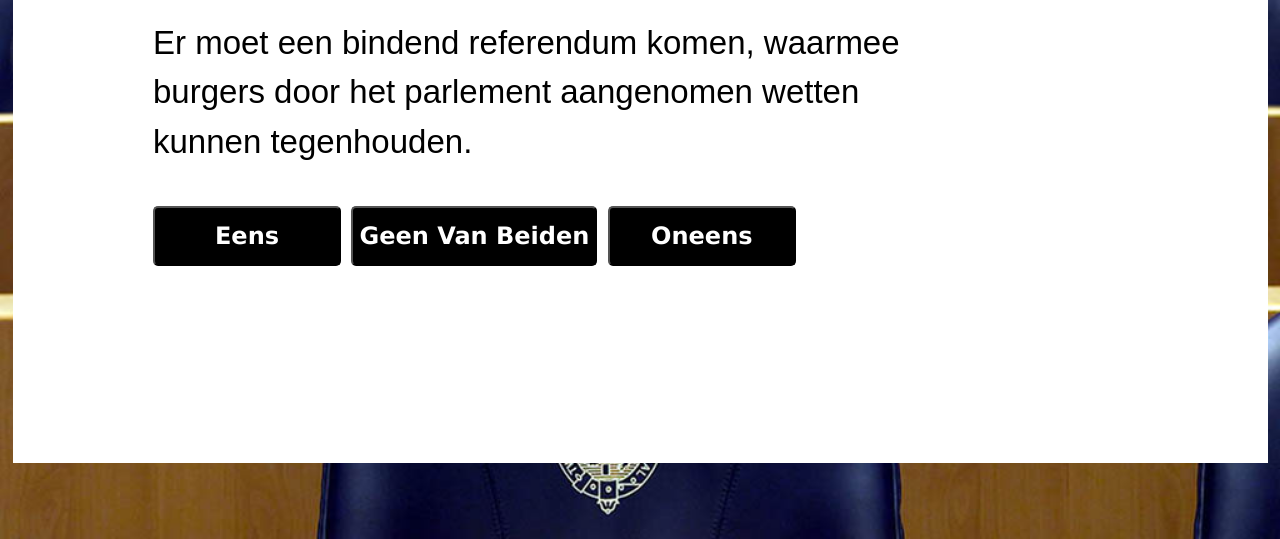
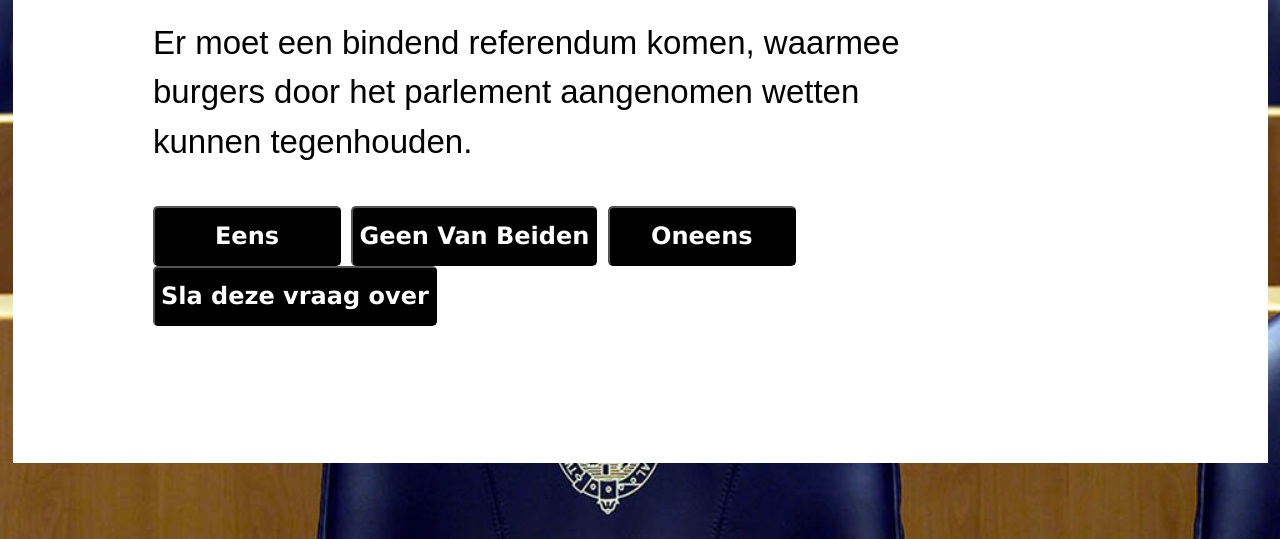
Before and after one commit to EduardWilleAO/Front-End-Challange, a plain HTML site: page index.html in a window 1280 px wide. Both pictures are taken after a click on the button "Start!". Shown: the part 261-800 px from the top of the page. Drawn offline with nearby package versions, Linux system fonts and the light colour scheme.

Commit message:
Saving answers in array
I added a new array in which the answers are kept/stored.

Also changed the prepare render up a small bit,
I made it so now all the buttons have their individual input (needed to get the original answers into the answerArray) and the prepareRender doesnt have any array editing anymore.

Finally I started on a skip button which is not done yet (the styling isnt done altough the functionality works (pressumably)).

```diff
--- a/css/stylesheet.css
+++ b/css/stylesheet.css
@@ -7,7 +7,6 @@ body {
   background-repeat: no-repeat;
   background-size: cover;
 }
-
 #content {
     display: block;
     background: white;
@@ -21,29 +20,22 @@ body {
     transform: translateY(-50%);
 }
 
-#toggleQuestions, #toggleEndContainer {
-    display: none;
-}
-
 #statement_wrapper {
     max-width: 815px;
     padding: 0em 1em 0 1em;
     margin: 0 10%;
 }
-
 #statement_actions {
     max-width: 815px;
     padding: 0em 1em 0 1em;
     margin: 0 10%;
 }
-
 #statement_title {
     font-size: 33px;
     color: #01B4DC;
     font-family: 'Arial';
     font-weight: bold;
 }
-
 #statement_description {
     font-family: 'Arial';
     margin-bottom: 1em;
@@ -83,6 +75,9 @@ body {
    transition: ease-in-out 0.2s;
 }
 
+#toggleQuestions, #toggleEndContainer {
+    display: none;
+}
 #toggleQuestionsContainer {
     position: relative;
     text-align: center;
--- a/js/init.js
+++ b/js/init.js
@@ -1,25 +1,40 @@
 questionCounter = 0;
 count = 0;
 
-// Initialize function to create the buttons
-// Only run once, otherwise add to render function and clear statement_actions in clear();
+answerArray = [];
+
+// init function and the render that creates the page content
 function init_buttons() {
     var buttonContainer = document.getElementById("statement_actions");
 
     var buttonEens = document.createElement("button");
     var buttonGeenVanBeiden = document.createElement("button");
     var buttonOneens = document.createElement("button");
+    var buttonSkip = document.createElement("button");
 
     buttonEens.setAttribute("class", "btn-answer");
     buttonGeenVanBeiden.setAttribute("class", "btn-answer");
     buttonOneens.setAttribute("class", "btn-answer");
+    buttonSkip.setAttribute("class", "btn-answer");
 
     buttonEens.innerHTML = "Eens";
     buttonGeenVanBeiden.innerHTML = "Geen Van Beiden";
     buttonOneens.innerHTML = "Oneens";
+    buttonSkip.innerHTML = "Sla deze vraag over";
 
     // Creating an onclick to send a request te re render the page with a new count
-    buttonEens.onclick = function () {
+    buttonEens.onclick = function () { answerArray.splice(count, 0, { "answer": "Eens" }); prepareRender(); }
+    buttonGeenVanBeiden.onclick = function () { answerArray.splice(count, 0, { "answer": "Geen Van Beiden" }); prepareRender(); }
+    buttonOneens.onclick = function () { answerArray.splice(count, 0, { "answer": "Oneens" }); prepareRender(); }
+    buttonSkip.onclick = function () { answerArray.splice(count, 0, { "answer": "" }); prepareRender(); }
+
+    buttonContainer.appendChild(buttonEens);
+    buttonContainer.appendChild(buttonGeenVanBeiden);
+    buttonContainer.appendChild(buttonOneens);
+    buttonContainer.appendChild(buttonSkip);
+}
+
+function prepareRender() {
     if (count == 29) {
         if (confirm("Are you sure you want to submit your answers?")) {
             toggleEndScreen();
@@ -31,12 +46,7 @@ function init_buttons() {
     } else {
         count++;
     }
-        nextPage(count);
-    }
-
-    buttonContainer.appendChild(buttonEens);
-    buttonContainer.appendChild(buttonGeenVanBeiden);
-    buttonContainer.appendChild(buttonOneens);
+    render(count);
 }
 
 function render(count) {
@@ -66,11 +76,10 @@ function render(count) {
     wrapperContainer.appendChild(description);
 }
 
-function nextPage(count) {
-    render(count);
-}
+// Functions for editing page content
+function prevPage() {
+    answerArray.splice((count-1), 1);
 
-function prevPage() {
     if (count == 0) {
         //var confirm = confirm("Are you sure you want to go back to start?");
         if (confirm('Are you sure you want to go back to start?')) {
@@ -92,6 +101,7 @@ function clear() {
     wrapperContainer.innerHTML = "";
 }
 
+// Functions for toggeling the display of the 3 scenes
 function toggleQuestions() {
     document.getElementById("toggleQuestions").style.display = "block";
     document.getElementById("toggleQuestionsContainer").style.display = "none";
```
Lines whose indentation alone changed are shown as unchanged.
